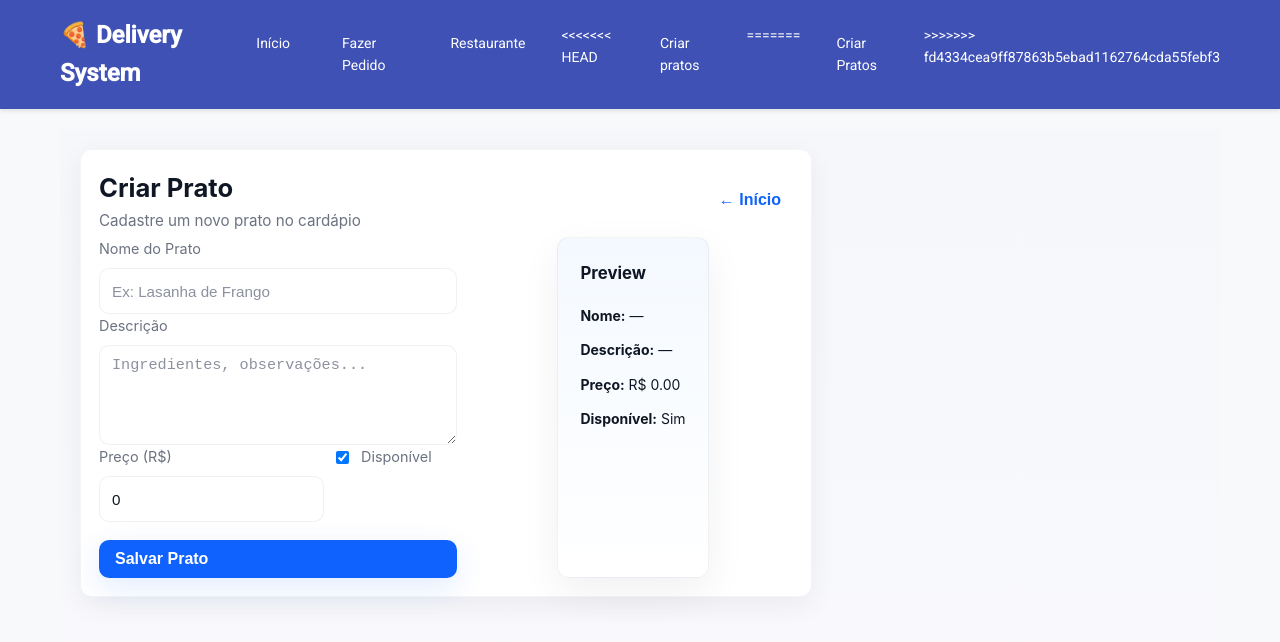
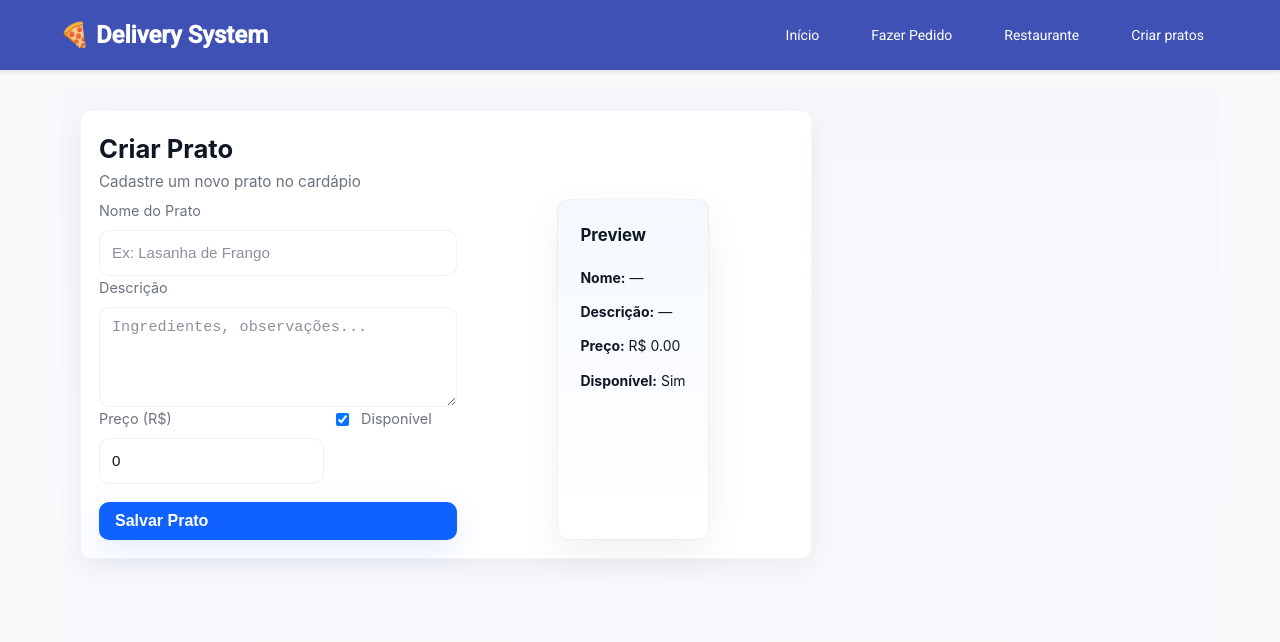
Before and after one commit to vinnimagic/delivery-system, an Angular app: page /criarpratos in a window 1280 px wide. Shown: the top 642 px of the page. Built offline with nearby package versions, Linux system fonts and the light colour scheme.

Commit message:
Edição de alguns elementos na pagina criar pratos

```diff
--- a/src/app/app.ts
+++ b/src/app/app.ts
@@ -13,11 +13,10 @@ import { RouterOutlet, RouterModule } from '@angular/router';
           <a routerLink="/" class="nav-link">Início</a>
           <a routerLink="/novo-pedido" class="nav-link">Fazer Pedido</a>
           <a routerLink="/restaurante" class="nav-link">Restaurante</a>
-<<<<<<< HEAD
           <a routerLink="/criarpratos" class="nav-link">Criar pratos</a>
-=======
-          <a routerLink="/criarpedidos" class="nav-link">Criar Pratos</a>
->>>>>>> fd4334cea9ff87863b5ebad1162764cda55febf3
+
+
+
         </div>
       </div>
     </nav>
--- a/src/app/pages/criarpedidos/criarpedidos.component.html
+++ b/src/app/pages/criarpedidos/criarpedidos.component.html
@@ -6,9 +6,7 @@
 						<h1>Criar Prato</h1>
 						<p>Cadastre um novo prato no cardápio</p>
 					</div>
-							<div class="actions">
-								<button routerLink="/" class="btn btn-secondary">← Início</button>
-							</div>
+
 				</div>
 
 				<form [formGroup]="form" (ngSubmit)="submit()">
```
